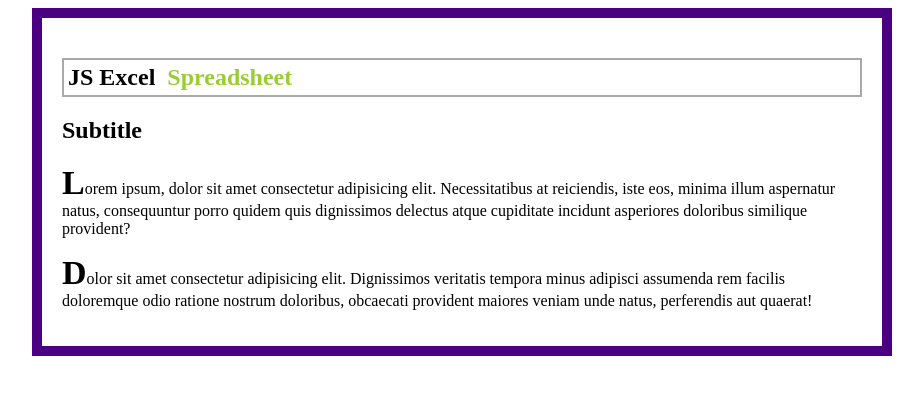
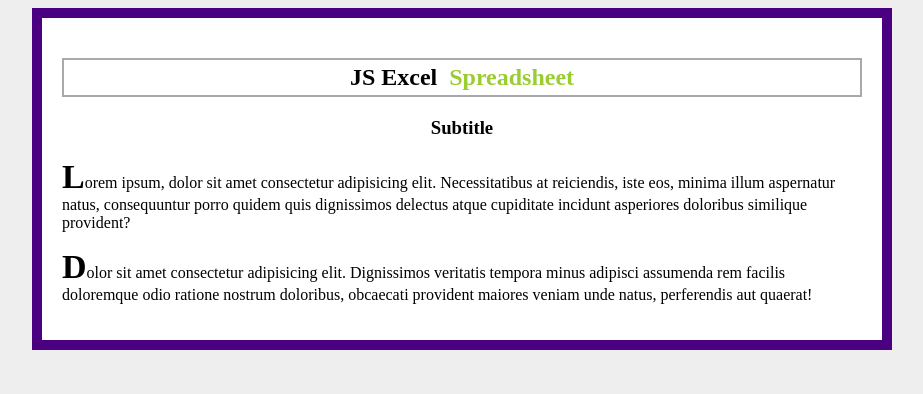
Before and after one commit to Kott1sal/excel_project, a plain HTML site: page index.html in a window 1280 px wide. Shown: the whole page, without its empty margins (178-1101 px from the left). Drawn offline with Linux system fonts and the light colour scheme.

Commit message:
[ STEP 06 ] Styling background color

```diff
--- a/index.html
+++ b/index.html
@@ -6,9 +6,13 @@
     <meta http-equiv="X-UA-Compatible" content="ie=edge">
     <title>JS Excel</title>
     <style>
-        .container {border: 10px solid indigo; padding: 20px; max-width: 800px;  margin: 0 auto;}
+        body {
+            background-color: #eee;
+        }
+        section.container {border: 10px solid indigo; padding: 20px; max-width: 800px;  margin: 0 auto; background-color: #fff; box-shadow: 10px 10px 20px rgba(0, 0, 0, 0,3)}
         #title-part {color: yellowgreen;}
         .capital {font-weight: bolder; font-size: 34px}
+        h1, h3{text-align: center;}
 
     </style>
 </head>
@@ -17,7 +21,7 @@
     <section class="container">
 
         <h1 style="border: 2px solid darkgrey; padding: 4px;">JS Excel &nbsp;<span id="title-part">Spreadsheet</span></h1>
-        <h2>Subtitle</h2>
+        <h3>Subtitle</h3>
         <p><span class="capital">L</span>orem ipsum, dolor sit amet consectetur adipisicing elit. Necessitatibus at reiciendis, iste eos, minima illum aspernatur natus, consequuntur porro quidem quis dignissimos delectus atque cupiditate incidunt asperiores doloribus similique provident?</p>
         <p><span class="capital">D</span>olor sit amet consectetur adipisicing elit. Dignissimos veritatis tempora minus adipisci assumenda rem facilis doloremque odio ratione nostrum doloribus, obcaecati provident maiores veniam unde natus, perferendis aut quaerat!</p>
     </section>
```
